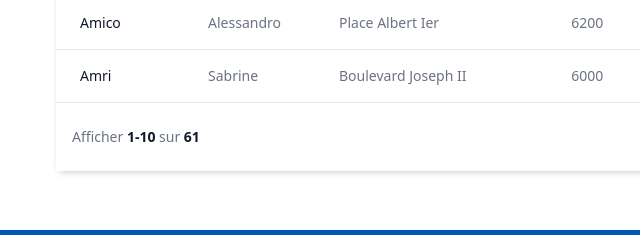
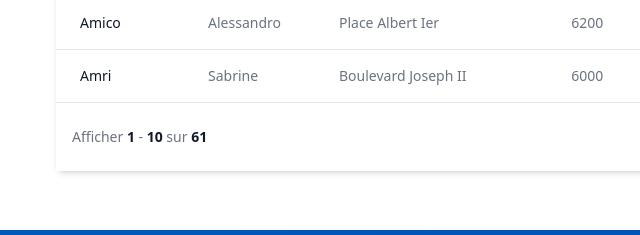
Before and after one commit to ozondo90/olivierkoubolou-test, a website: page index.html in a window 1280 px wide. Shown: the part 1245-1480 px from the top of the page, 0-640 px from the left. Drawn offline with Linux system fonts and the light colour scheme.

Commit message:
adding fonctionality for pagination navigation badge

```diff
--- a/index.html
+++ b/index.html
@@ -240,7 +240,8 @@
                     <div class="bg-white dark:bg-gray-800 overflow-hidden">
                         <nav class="flex md:flex-row flex-col justify-between items-start md:items-center space-y-3 md:space-y-0 p-4" aria-label="Table navigation">
                             <span class="font-normal text-gray-500 text-sm dark:text-gray-400">Afficher
-                                <span class="font-semibold text-gray-900 dark:text-white">1-10</span> sur
+                                <span id="fromItem" class="font-semibold text-gray-900 dark:text-white">1</span> -
+                                <span id="toItem" class="font-semibold text-gray-900 dark:text-white">10</span> sur
                                 <span class="font-semibold text-gray-900 dark:text-white" id="totalItems"> </span>
                             </span>
                             <ul class="inline-flex items-stretch -space-x-px" id="paginationControls"></ul>
--- a/src/js/script.js
+++ b/src/js/script.js
@@ -3,6 +3,8 @@ const doctorsAppLoader = {
   paginationControls: document.getElementById("paginationControls"),
   totalItemsTag: document.getElementById("totalItems"),
   paginationSetterBtn: document.getElementById("paginationSetter"),
+  fromItemTag: document.getElementById("fromItem"),
+  toItemTag: document.getElementById("toItem"),
 
   jsonApi: "../../doctors.json",
 
@@ -151,6 +153,10 @@ const doctorsAppLoader = {
       const end = start + doctorsAppLoader.itemsPerPage;
       const paginatedItems = doctorsAppLoader.doctorDatas.slice(start, end);
 
+      // set fromItem and toItem
+      doctorsAppLoader.fromItemTag.textContent = start > 0 ? start : 1;
+      doctorsAppLoader.toItemTag.textContent = end;
+
       paginatedItems.forEach((item, index) => {
         const newRow = doctorsAppLoader.formatTableEntrie(item, start + index);
         doctorsAppLoader.addEntrieToTable(newRow);
```
